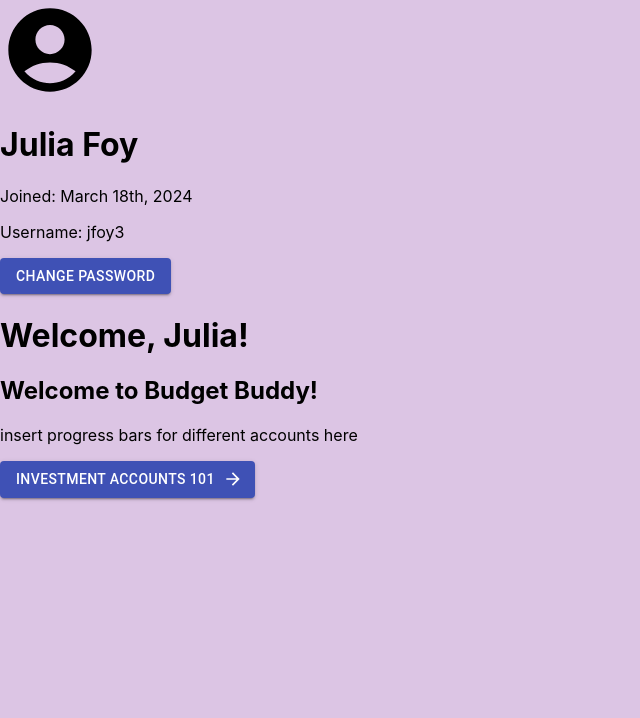
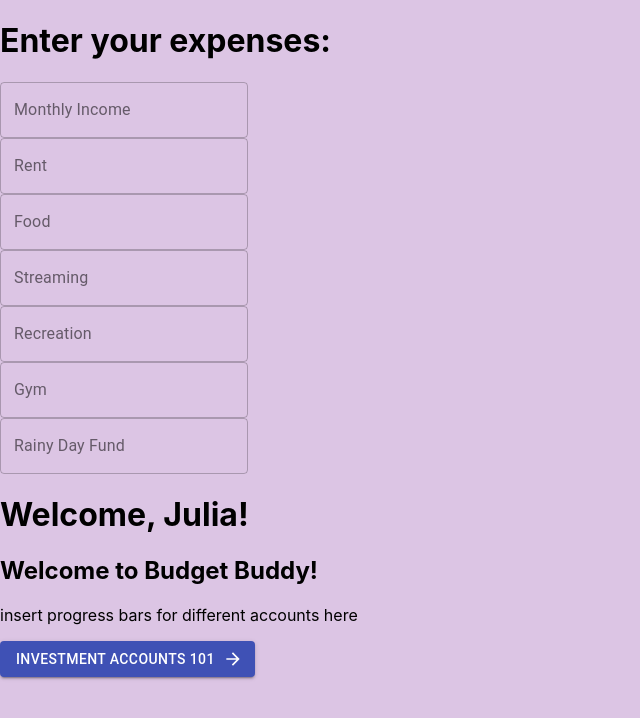
Before and after one commit to amithasound/budget-app, a React (Create React App) app in the folder react-copilot-test/budget-buddy/: page / in a window 1280 px wide. Shown: the top 718 px of the page, without its empty margins (0-640 px from the left). Built offline with nearby package versions, Linux system fonts and the light colour scheme.

Commit message:
added text boxes

```diff
--- a/react-copilot-test/budget-buddy/src/App.js
+++ b/react-copilot-test/budget-buddy/src/App.js
@@ -8,6 +8,8 @@ import Roth401K from './Roth401K';
 import K401 from './K401';
 import Plans529 from './Plans529';
 import Profile from './Profile';
+import Build from './Build';
+import BudgetCalculator from './BudgetCalculator';
 
 
 
@@ -15,7 +17,7 @@ import Profile from './Profile';
 const App = () => {
     return (
         <div>
-            <Profile />
+            <BudgetCalculator   />
            <Router>
                  <Routes>
                        <Route path="/" element={<Home />} />
--- /dev/null
+++ b/react-copilot-test/budget-buddy/src/BudgetCalculator.js
@@ -0,0 +1,19 @@
+import React from 'react';
+import TextField from '@material-ui/core/TextField';
+
+const BudgetCalculator = () => {
+    return (
+        <div>
+            <h1>Enter your expenses:</h1>
+            <div><TextField label="Monthly Income" variant="outlined" /></div>
+            <div><TextField label="Rent" variant="outlined" /></div>
+            <div><TextField label="Food" variant="outlined" /></div>
+            <div><TextField label="Streaming" variant="outlined" /></div>
+            <div><TextField label="Recreation" variant="outlined" /></div>
+            <div><TextField label="Gym" variant="outlined" /></div>
+            <div><TextField label="Rainy Day Fund" variant="outlined" /></div>
+        </div>
+    );
+};
+
+export default BudgetCalculator;
--- /dev/null
+++ b/react-copilot-test/budget-buddy/src/Build.js
@@ -0,0 +1,21 @@
+import React from 'react';
+import { Link } from 'react-router-dom';
+
+const Build = () => {
+    return (
+        <div>
+            <h1>Build and Edit Your Finances!</h1>
+
+            <button onClick={() => window.location.href='budget_calculator.html'}>Budget Calculator</button>
+            <p>Enter your expenses to calculate how much money you have available to invest</p>
+
+            <button onClick={() => window.location.href='account_goals_selection.html'}>Account Goals Selection</button>
+            <p>Select and rank your account goals to calculate how to divide up your money </p>
+
+            <footer>
+            </footer>
+        </div>
+    );
+};
+
+export default Build;
```
